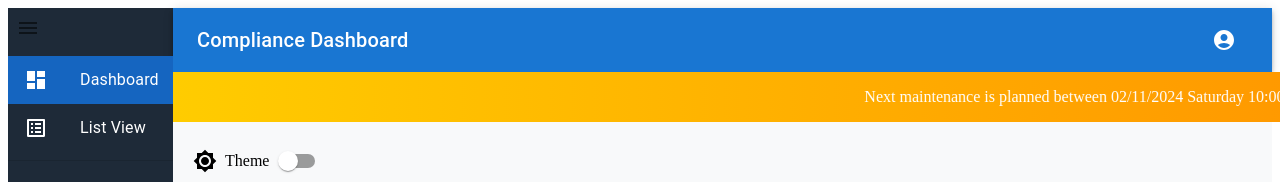
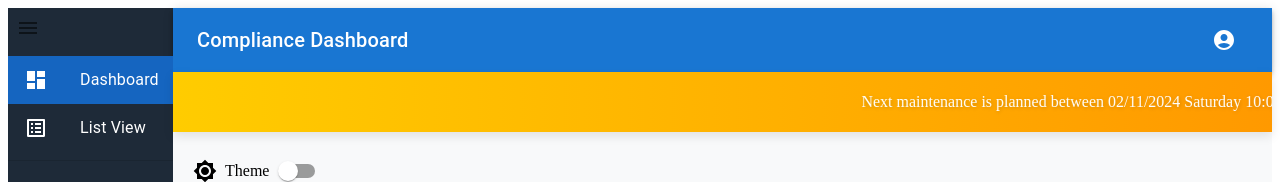
Before and after one commit to simrandutt/Compliance-Dashboard, a React (Create React App) app: page / in a window 1280 px wide. Both pictures are taken after typing "Sample", "Sample", "Sample123" into the empty fields and a click on the button "Login". Shown: the top 182 px of the page. Built offline with nearby package versions, Linux system fonts and the light colour scheme; no server answers.

Commit message:
infobar animation

```diff
--- a/src/components/InfoBar.tsx
+++ b/src/components/InfoBar.tsx
@@ -1,11 +1,17 @@
-import React from 'react';
+import React, { useState } from 'react';
 import '../styles/info.scss';
 
 const InfoBar: React.FC = () => {
+  const [isPaused, setIsPaused] = useState(false);
+
   return (
-    <div className="info-bar">
-      <div className="scrolling-text">
-        Next maintenance is planned between 02/11/2024 Saturday 10:00 AM ET to 03/11/2024 Sunday 10:00 PM ET . Please ensure that all systems are prepared for downtime.
+    <div
+      className="info-bar"
+      onMouseEnter={() => setIsPaused(true)}
+      onMouseLeave={() => setIsPaused(false)}
+    >
+      <div className={`scrolling-text ${isPaused ? 'paused' : ''}`}>
+        Next maintenance is planned between 02/11/2024 Saturday 10:00 AM ET to 03/11/2024 Sunday 10:00 PM ET. Please ensure that all systems are prepared for downtime.
       </div>
     </div>
   );
--- a/src/styles/info.scss
+++ b/src/styles/info.scss
@@ -1,28 +1,42 @@
+
 .info-bar {
-  width: 100%;
-  height: 30px; /* Adjusted for a taller bar */
-  background: linear-gradient(90deg, #ffcc00, #ff9900); /* Gradient background */
+  height: 40px;
+  background: linear-gradient(90deg, #ffcc00, #ff9900);
   color: white;
   padding: 10px;
   overflow: hidden;
   position: relative;
   display: flex;
-  align-items: center; /* Vertically center the text */
+  align-items: center;
+  box-shadow: 0px 4px 10px rgba(0, 0, 0, 0.1);
 }
 
+/* Scrolling text */
 .scrolling-text {
   display: inline-block;
   white-space: nowrap;
   position: absolute;
   will-change: transform;
-  animation: scroll-left 15s linear infinite; /* Continuous scrolling animation */
+  animation: scroll-left 15s linear infinite;
+  animation-timing-function: linear;
 }
+
 
 @keyframes scroll-left {
   0% {
-    transform: translateX(100%); /* Start from the right */
+    transform: translateX(100%);
   }
   100% {
-    transform: translateX(-100%); /* Move completely to the left */
+    transform: translateX(-100%);
   }
 }
+
+/* Paused state to stop the animation */
+.paused {
+  animation-play-state: paused; /* Pause the animation on hover */
+}
+
+/* Add text shadow for readability */
+.scrolling-text {
+  text-shadow: 1px 1px 4px rgba(0, 0, 0, 0.2);
+}
```
